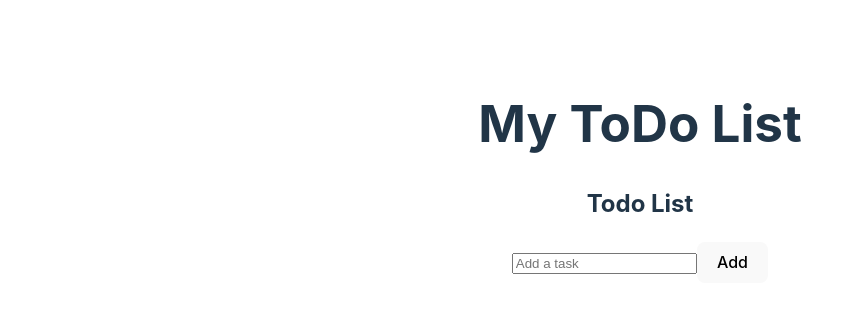
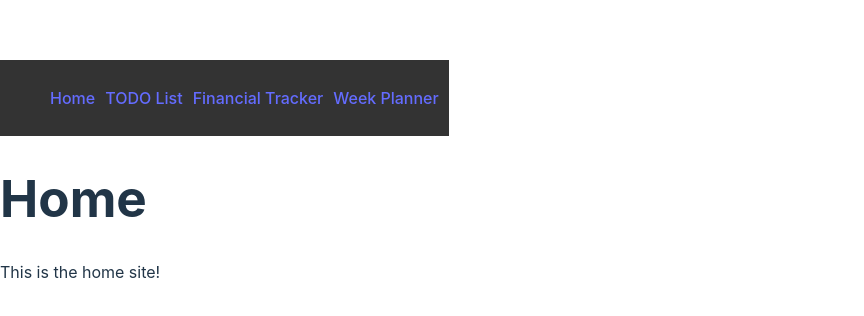
Before and after one commit to wilzzuu/website, a React (Vite) app: page / in a window 1280 px wide. Shown: the part 220-536 px from the top of the page, without its empty margins (0-864 px from the left). Built offline with nearby package versions, Linux system fonts and the light colour scheme.

Commit message:
Added pages for different utilities

```diff
--- a/index.html
+++ b/index.html
@@ -3,7 +3,7 @@
   <head>
     <meta charset="UTF-8" />
     <meta name="viewport" content="width=device-width, initial-scale=1.0" />
-    <title>My Vite App</title>
+    <title>Wiltsun sivut</title>
     <!--<link rel="stylesheet" href="./src/styles.css" />-->
   </head>
   <body>
--- a/src/App.jsx
+++ b/src/App.jsx
@@ -1,13 +1,25 @@
+// src/App.jsx
 import React from 'react';
-import TodoList from './components/TodoList';
-import './App.css';
+import { BrowserRouter as Router, Routes, Route } from 'react-router-dom';
+import Home from './pages/Home';
+import TodoList from './pages/TodoList';
+import FinancialTracker from './pages/FinancialTracker';
+import WeekPlanner from './pages/WeekPlanner';
+import Navbar from './components/Navbar';
 
 function App() {
   return (
-    <div className="App">
-      <h1>My ToDo List</h1>
-      <TodoList />
-    </div>
+    <Router>
+      <div>
+        <Navbar /> {/* Include the navigation bar on all pages */}
+        <Routes>
+          <Route path="/" element={<Home />} />
+          <Route path="/todo" element={<TodoList />} />
+          <Route path="/finance" element={<FinancialTracker />} />
+          <Route path="/weekplanner" element={<WeekPlanner />} />
+        </Routes>
+      </div>
+    </Router>
   );
 }
 
--- /dev/null
+++ b/src/components/Navbar.css
@@ -0,0 +1,24 @@
+/* src/components/Navbar.css */
+nav {
+    background-color: #333;
+    padding: 10px;
+  }
+
+  ul {
+    list-style-type: none;
+    display: flex;
+    gap: 10px;
+  }
+
+  li {
+    display: inline;
+  }
+
+  a {
+    color: white;
+    text-decoration: none;
+  }
+
+  a:hover {
+    text-decoration: underline;
+  }
--- /dev/null
+++ b/src/components/Navbar.jsx
@@ -0,0 +1,27 @@
+// src/components/Navbar.jsx
+import React from 'react';
+import { Link } from 'react-router-dom';
+import './Navbar.css'; // Create this file to style the navbar if needed
+
+function Navbar() {
+  return (
+    <nav>
+      <ul>
+        <li>
+          <Link to="/">Home</Link>
+        </li>
+        <li>
+          <Link to="/todo">TODO List</Link>
+        </li>
+        <li>
+          <Link to="/finance">Financial Tracker</Link>
+        </li>
+        <li>
+          <Link to="/weekplanner">Week Planner</Link>
+        </li>
+      </ul>
+    </nav>
+  );
+}
+
+export default Navbar;
--- a/src/components/TodoList.jsx
+++ /dev/null
@@ -1,32 +0,0 @@
-// src/components/TodoList.jsx
-import React, { useState } from 'react';
-
-function TodoList() {
-  const [todos, setTodos] = useState([]);
-  const [task, setTask] = useState('');
-
-  const addTask = () => {
-    setTodos([...todos, task]);
-    setTask('');
-  };
-
-  return (
-    <div>
-      <h2>Todo List</h2>
-      <input
-        type="text"
-        value={task}
-        onChange={(e) => setTask(e.target.value)}
-        placeholder="Add a task"
-      />
-      <button onClick={addTask}>Add</button>
-      <ul>
-        {todos.map((todo, index) => (
-          <li key={index}>{todo}</li>
-        ))}
-      </ul>
-    </div>
-  );
-}
-
-export default TodoList;
--- /dev/null
+++ b/src/pages/FinancialTracker.jsx
@@ -0,0 +1,14 @@
+// src/pages/FinancialTracker.jsx
+import React from 'react';
+
+function FinancialTracker() {
+  return (
+    <div>
+      <h1>Financial Tracker</h1>
+      <p>Track your finances here!</p>
+      {/* Add forms, charts, and tables as needed */}
+    </div>
+  );
+}
+
+export default FinancialTracker;
--- /dev/null
+++ b/src/pages/Home.jsx
@@ -0,0 +1,14 @@
+// src/pages/Home.jsx
+import React from 'react';
+
+function Home() {
+  return (
+    <div>
+      <h1>Home</h1>
+      <p>This is the home site!</p>
+      {/* Add forms, charts, and tables as needed */}
+    </div>
+  );
+}
+
+export default Home;
--- /dev/null
+++ b/src/pages/TodoList.jsx
@@ -0,0 +1,14 @@
+// src/pages/TodoList.jsx
+import React from 'react';
+
+function TodoList() {
+  return (
+    <div>
+      <h1>TODO List</h1>
+      <p>Welcome to the TODO list feature!</p>
+      {/* You can expand this component with forms, lists, etc. */}
+    </div>
+  );
+}
+
+export default TodoList;
--- /dev/null
+++ b/src/pages/WeekPlanner.jsx
@@ -0,0 +1,14 @@
+// src/pages/WeekPlanner.jsx
+import React from 'react';
+
+function WeekPlanner() {
+  return (
+    <div>
+      <h1>Week Planner</h1>
+      <p>Plan your weeks here!</p>
+      {/* Add forms, charts, and tables as needed */}
+    </div>
+  );
+}
+
+export default WeekPlanner;
```
Also changed, not shown: 2 other files (tests, documents, lock files or other folders).
